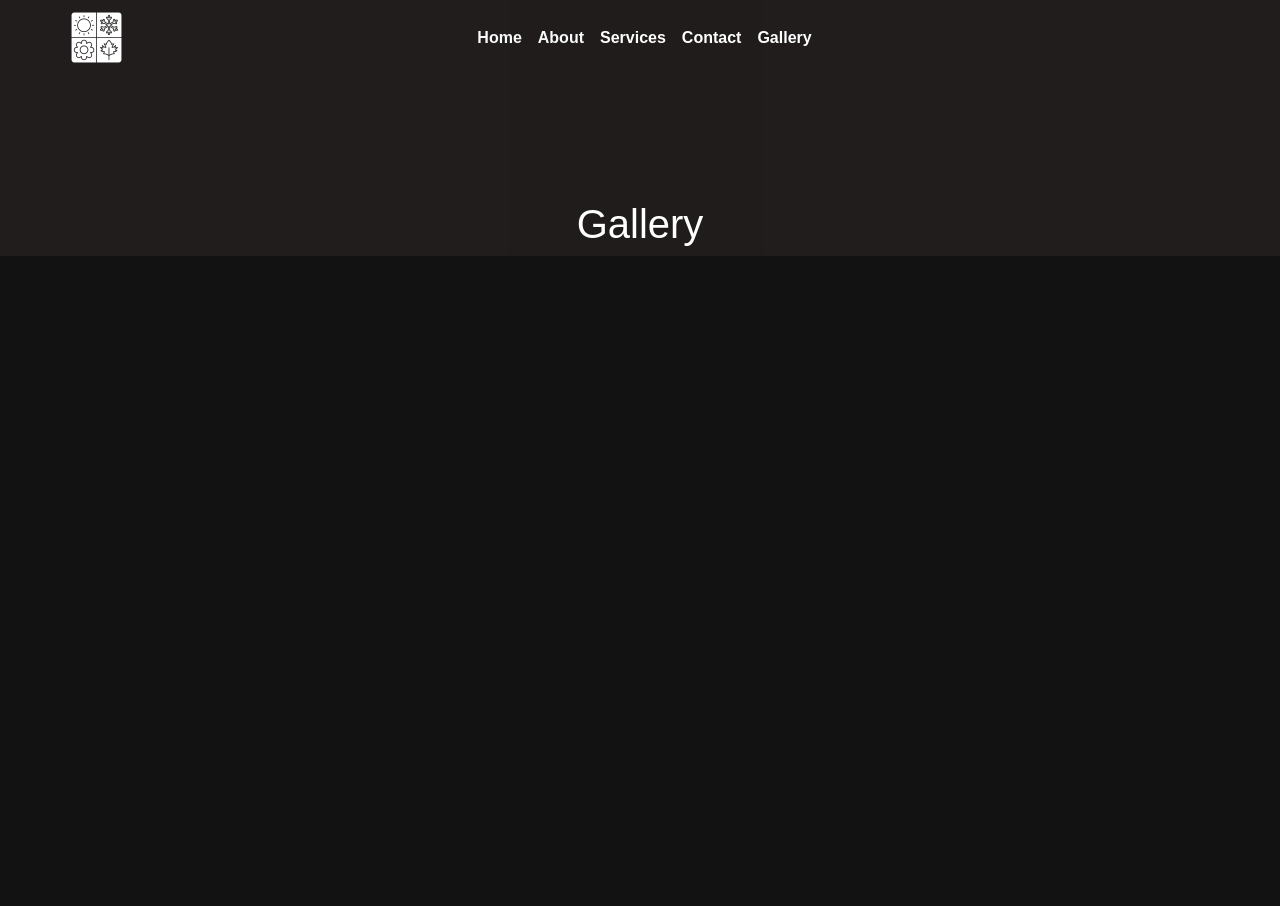
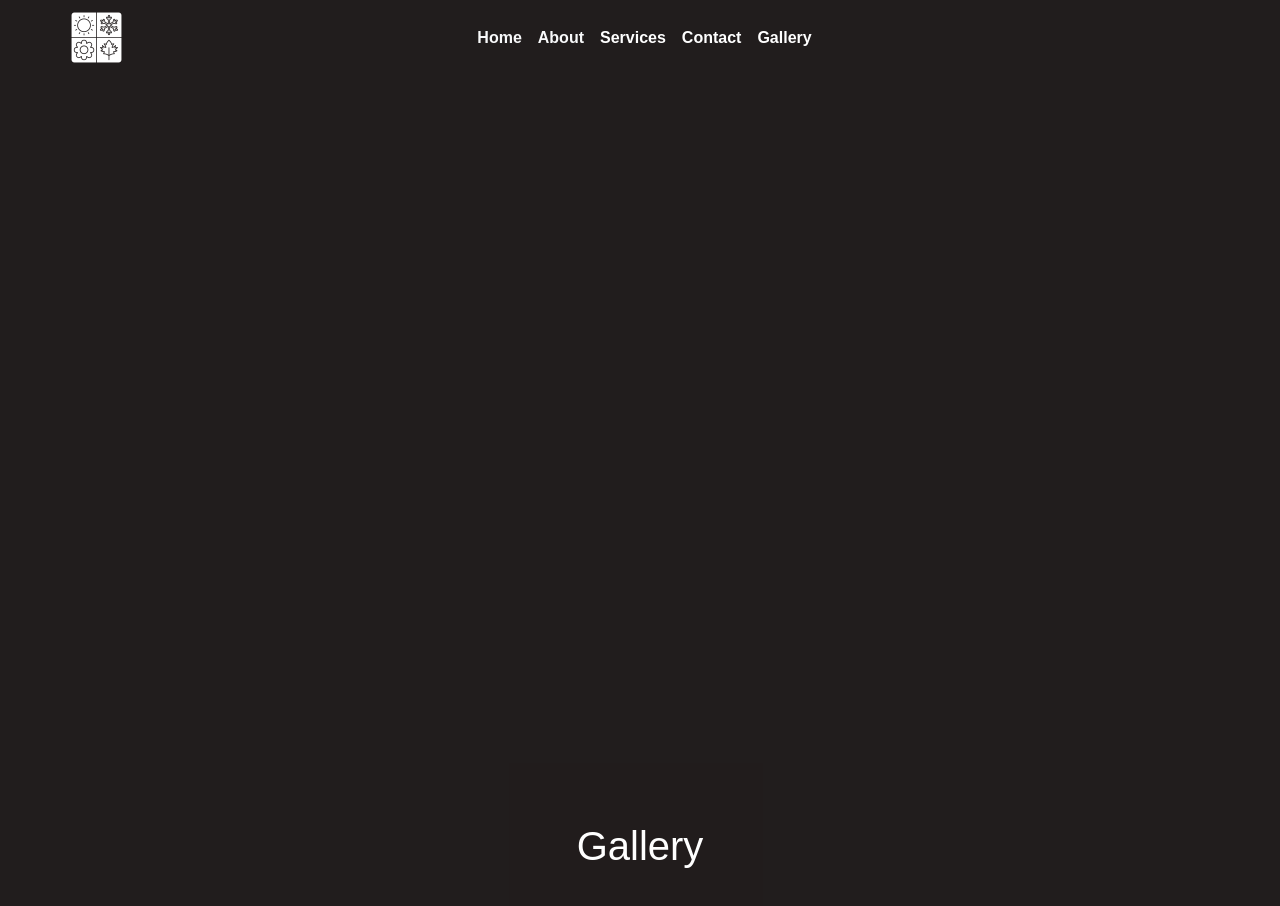
Before and after one commit to MikeAtwood/custom-products, a React (Vite) app: page /gallery in a window 1280 px wide. Shown: the top 906 px of the page. Before the commit the page ends 800 px from the top, so only its background shows below. Built offline with nearby package versions, Linux system fonts and the light colour scheme.

Commit message:
updated gallery css

```diff
--- a/src/App.css
+++ b/src/App.css
@@ -14,6 +14,7 @@ body {
 
 .App {
   display: flexbox;
+  overflow: auto;
 }
 
 /*--------------------------------------------------------- NAVBAR ---------------------------------------------------------*/
--- a/src/Gallery.css
+++ b/src/Gallery.css
@@ -3,6 +3,8 @@
     justify-content: center;
     align-items: center;
     background-color: #231e1ee4;
+    overflow-y: auto;
+    height: 1500px;
 }
 
 h1 {
```
